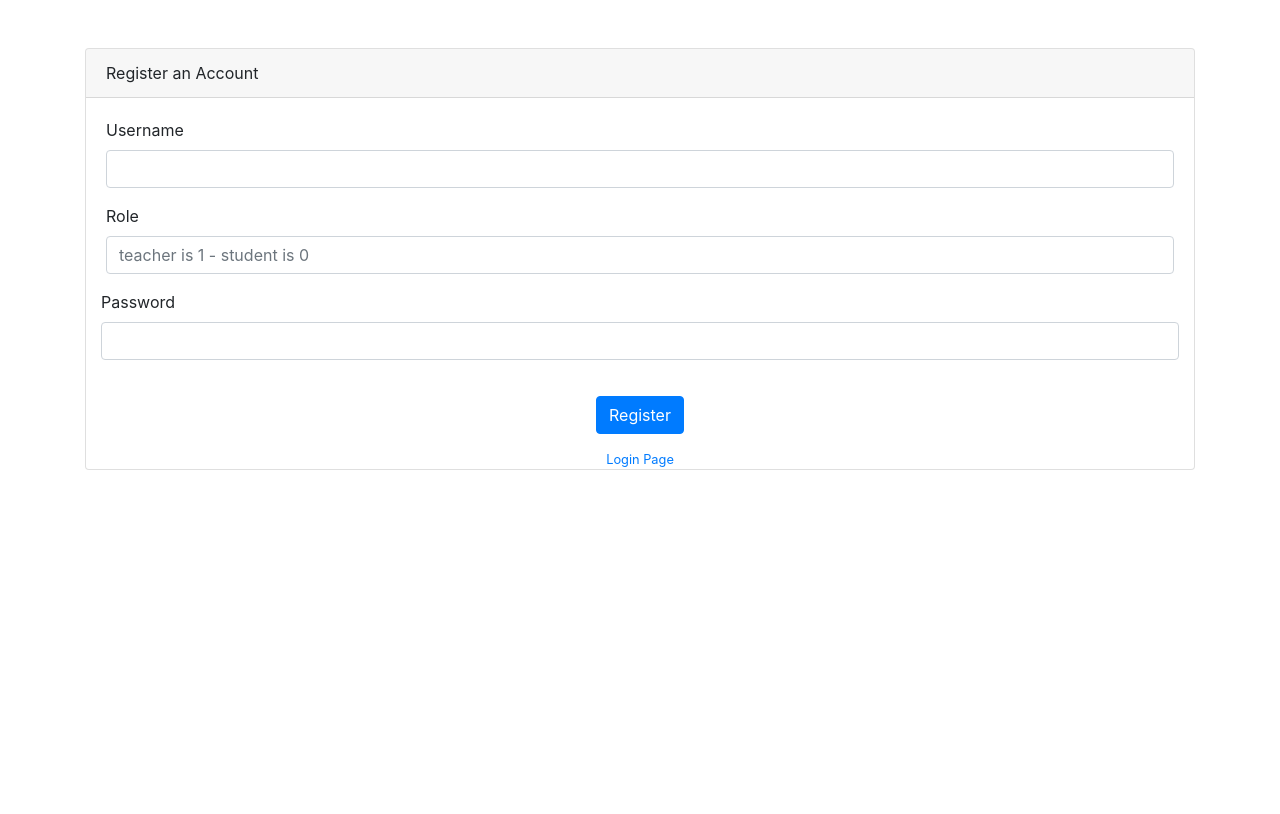
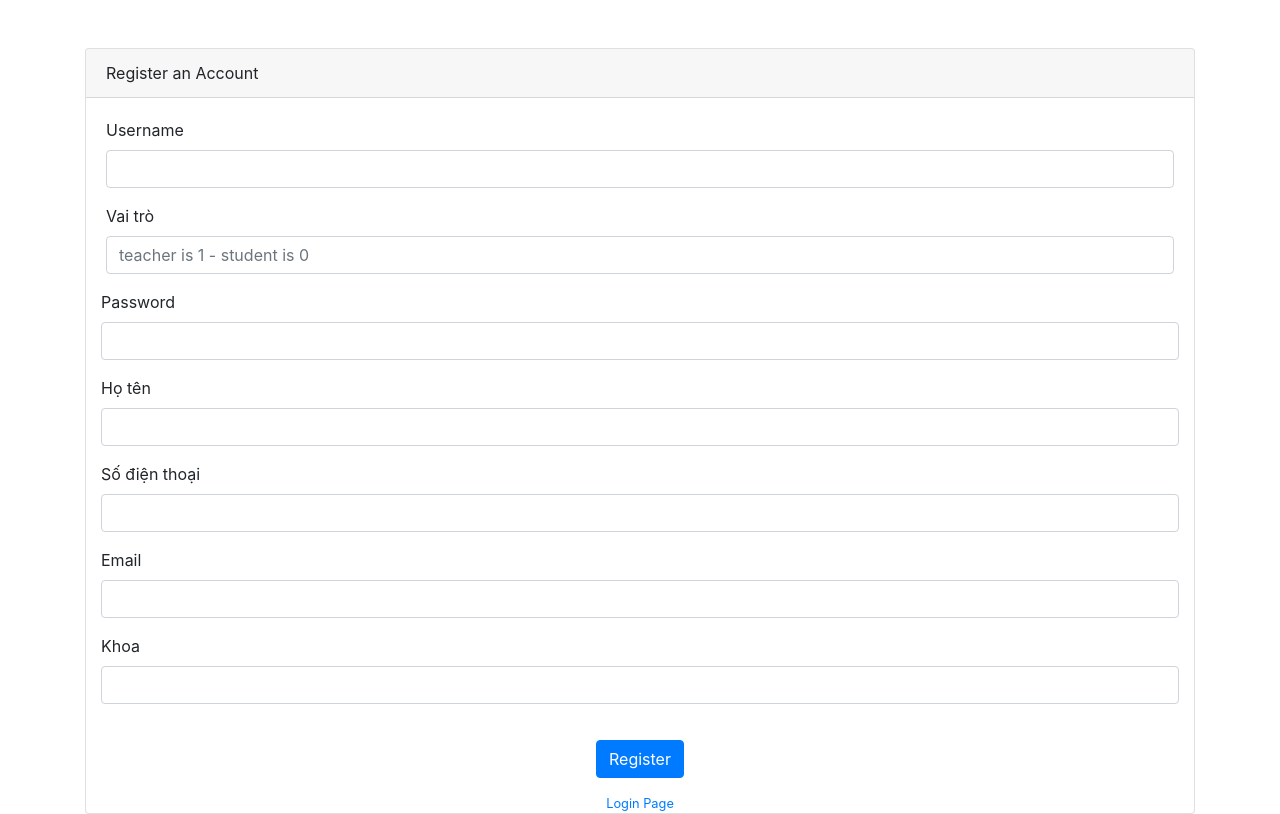
Before and after one commit to hadung296/qlsv, a PHP site: page /pages/register.php in a window 1280 px wide. Before the commit the page ends 470 px from the top, so only its background shows below. Run offline with PHP 8.4, Linux system fonts and the light colour scheme.

Commit message:
check role

```diff
--- a/lib/connectDB.php
+++ b/lib/connectDB.php
@@ -1,7 +1,7 @@
 <?php
    define('DB_SERVER', 'localhost');
-   define('DB_USERNAME', 'qlsv');
-   define('DB_PASSWORD', '123456');
+   define('DB_USERNAME', 'root');
+   define('DB_PASSWORD', '');
    define('DB_DATABASE', 'qlsv');
    $connectDB = mysqli_connect(DB_SERVER,DB_USERNAME,DB_PASSWORD,DB_DATABASE);
 ?>
--- a/lib/signout.php
+++ b/lib/signout.php
@@ -2,6 +2,6 @@
    session_start();
    if(session_destroy())
    {
-      header("Location: /qlsv/signin.php");
+      header("Location: ../pages/signin.php");
    }
 ?>
--- a/pages/register.php
+++ b/pages/register.php
@@ -17,13 +17,17 @@ if (isset($_POST['register'])) {
     $username = $_POST['username'];
     $password = $_POST['password'];
     $is_teacher = $_POST['is_teacher'];
+    $name=$_POST['name'];
+    $phone=$_POST['phone'];
+    $mail=$_POST['mail'];
+    $khoa=$_POST['khoa'];
     // Validate Thông Tin Username và Email có bị trùng hay không
 
     // Kết nối CSDL
     mysqli_set_charset($connectDB, "utf8");
 
     // Kiểm tra username hoặc email có bị trùng hay không
-    $query = "SELECT * FROM account WHERE Username = '$username' and Pass = '$password'and Is_teacher='$is_teacher'";
+    $query = "SELECT * FROM account WHERE Username = '$username' and Pass = '$password'and Is_teacher='$is_teacher' and Name='$name' and Phone='$phone' and Email='$mail' and Khoa='$khoa'";
 
     // Thực thi câu truy vấn
     $result = mysqli_query($connectDB, $query);
@@ -38,7 +42,7 @@ if (isset($_POST['register'])) {
     }
     else {
         // Ngược lại thì thêm bình thường
-        $insert = "INSERT INTO account (`Username`, `Pass`, `Is_teacher`) VALUES ('$username','$password','$is_teacher')";
+        $insert = "INSERT INTO account (`Username`, `Pass`, `Is_teacher`,`Name`,`Phone`,`Email`,`Khoa`) VALUES ('$username','$password','$is_teacher','$name','$phone','$mail','$khoa')";
 
         if (mysqli_query($connectDB, $insert)) {
             echo '<script language="javascript">alert("Đăng ký thành công"); window.location="signin.php";</script>';
@@ -83,13 +87,37 @@ mysqli.close($connectDB);
                     </div>
                 </div>
                 <div class="form-group">
-                    <label for="is_teacher">Role</label>
+                    <label for="is_teacher">Vai trò</label>
                     <input class="form-control" id="is_teacher" type="int" placeholder="teacher is 1 - student is 0" name="is_teacher">
                 </div>
                 <div class="form-group">
                     <div class="form-row">
                         <label for="InputPassword">Password</label>
-                        <input class="form-control" id="InputPassword1" type="password" name="password">
+                        <input class="form-control" id="InputPassword" type="password" name="password">
+                    </div>
+                </div>
+                <div class="form-group">
+                    <div class="form-row">
+                        <label for="InputName">Họ tên</label>
+                        <input class="form-control" id="InputName" type="text" name="name">
+                    </div>
+                </div>
+                <div class="form-group">
+                    <div class="form-row">
+                        <label for="InputPhone">Số điện thoại</label>
+                        <input class="form-control" id="InputPhone" type="number" name="phone">
+                    </div>
+                </div>
+                <div class="form-group">
+                    <div class="form-row">
+                        <label for="InputEmail">Email</label>
+                        <input class="form-control" id="InputEmail" type="text" name="mail">
+                    </div>
+                </div>
+                <div class="form-group">
+                    <div class="form-row">
+                        <label for="InputKhoa">Khoa</label>
+                        <input class="form-control" id="InputKhoa" type="text" name="khoa">
                     </div>
                 </div>
             </div>
```
Also changed, not shown: lib/helper.php (added, +22 -0 lines), pages/profile.php (+39 -3 lines), pages/signin.php (+13 -2 lines), pages/student.php (+9 -4 lines).
